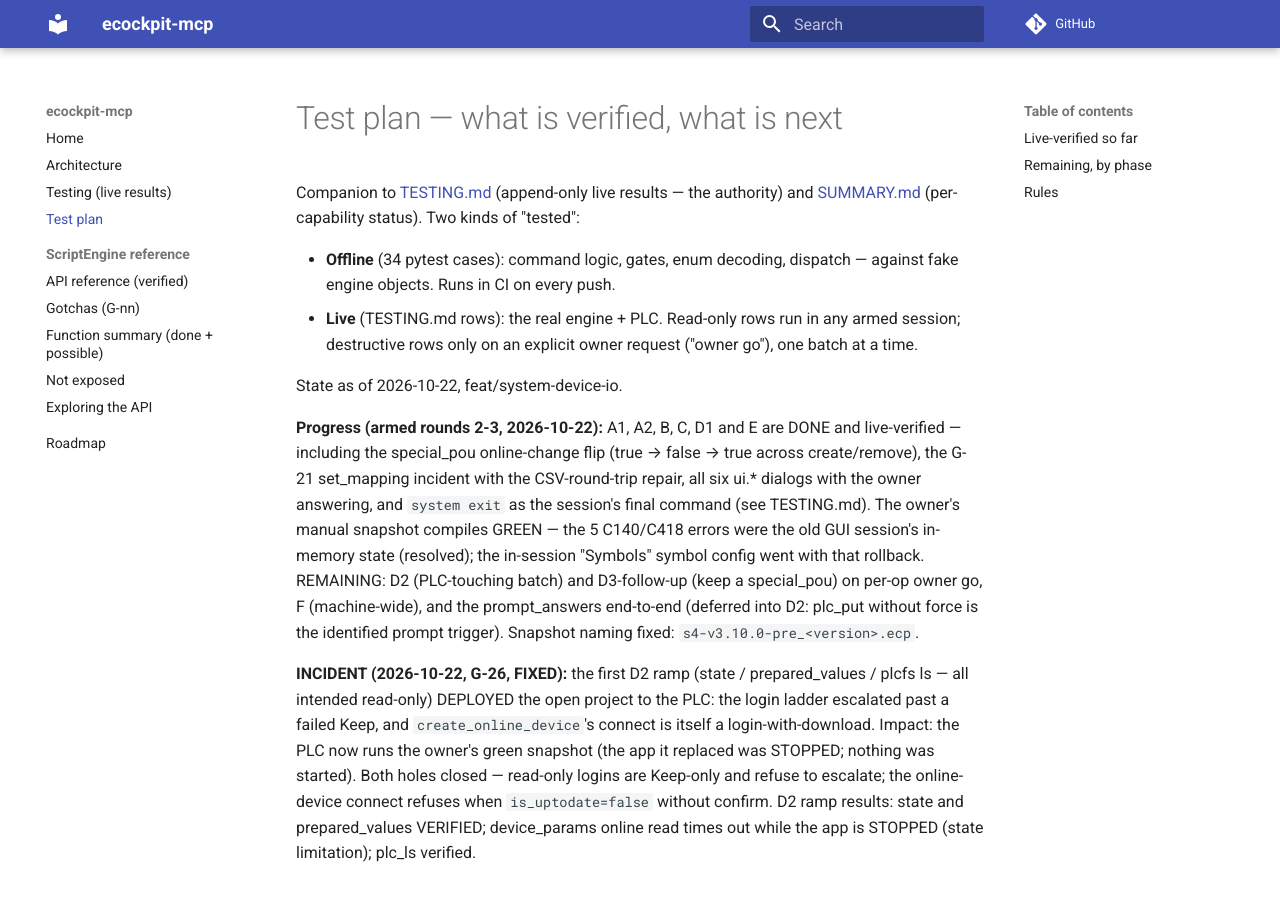
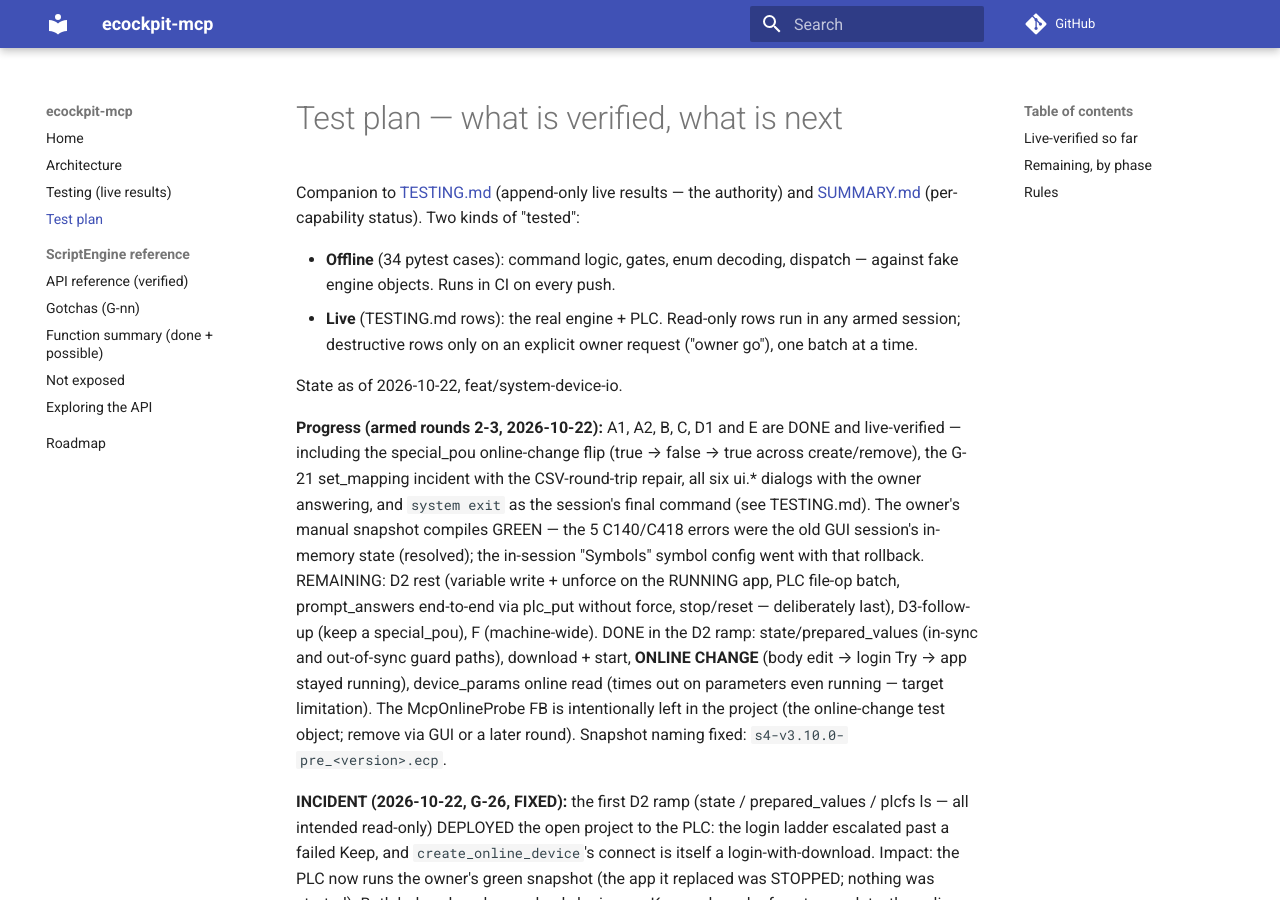
Before and after one commit to mikolaj-kow/ecockpit-mcp, an MkDocs documentation site: the page built from docs/TESTPLAN.md, in a window 1280 px wide and 900 px high. Built offline with MkDocs 1.6.1 and Material for MkDocs 9.7.7, drawn with Linux system fonts in a browser that asks for light colours; comment, search, counter and statistics services are not loaded.

Commit message:
ONLINE CHANGE live-proven; G-27 documented; D2 ramp rows
- textual_write body edit -> login Try -> via=Try with the app STAYING
  run: the online-change path works end to end
- GOTCHAS G-27: Keep-login with a pending change downloads anyway on
  this build - read-only connects now pre-check is_uptodate and refuse
  textually (no modal)
- device_params online read times out on PARAMETERS even with the app
  running - target limitation recorded (IO channels / WAGO
  read_parameter are the candidates)
- TESTPLAN: D2 ramp progress; McpOnlineProbe intentionally left in

```diff
--- a/docs/TESTPLAN.md
+++ b/docs/TESTPLAN.md
@@ -20,10 +20,16 @@ owner answering, and `system exit` as the session's final command (see
 TESTING.md). The owner's manual snapshot compiles GREEN — the 5
 C140/C418 errors were the old GUI session's in-memory state (resolved);
 the in-session "Symbols" symbol config went with that rollback.
-REMAINING: D2 (PLC-touching batch) and D3-follow-up (keep a special_pou)
-on per-op owner go, F (machine-wide), and the prompt_answers end-to-end
-(deferred into D2: plc_put without force is the identified prompt
-trigger). Snapshot naming fixed: `s4-v3.10.0-pre_<version>.ecp`.
+REMAINING: D2 rest (variable write + unforce on the RUNNING app, PLC
+file-op batch, prompt_answers end-to-end via plc_put without force,
+stop/reset — deliberately last), D3-follow-up (keep a special_pou),
+F (machine-wide). DONE in the D2 ramp: state/prepared_values (in-sync
+and out-of-sync guard paths), download + start, **ONLINE CHANGE**
+(body edit → login Try → app stayed running), device_params online
+read (times out on parameters even running — target limitation).
+The McpOnlineProbe FB is intentionally left in the project (the
+online-change test object; remove via GUI or a later round).
+Snapshot naming fixed: `s4-v3.10.0-pre_<version>.ecp`.
 
 **INCIDENT (2026-10-22, G-26, FIXED):** the first D2 ramp (state /
 prepared_values / plcfs ls — all intended read-only) DEPLOYED the open
```
Also changed, not shown: docs/SCRIPTENGINE_GOTCHAS.md (+1 -0 lines), docs/TESTING.md (+5 -0 lines).
